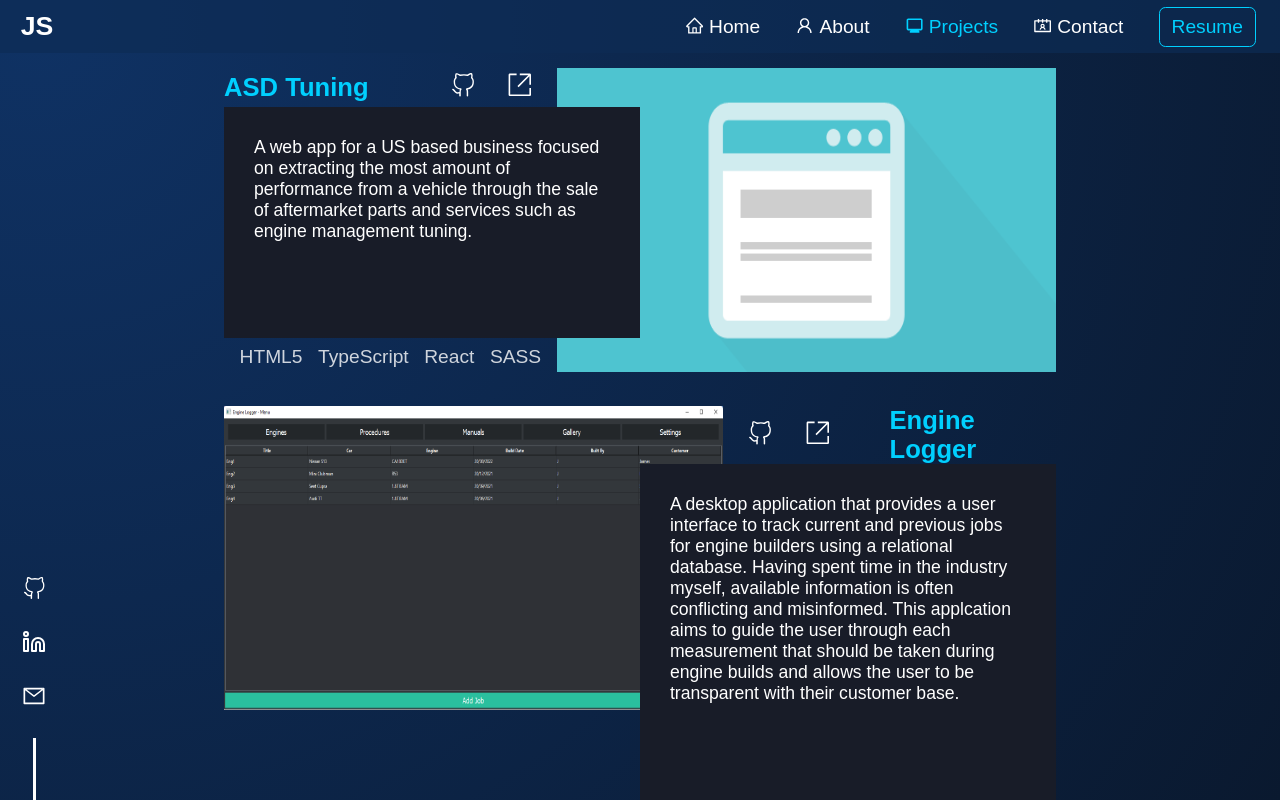
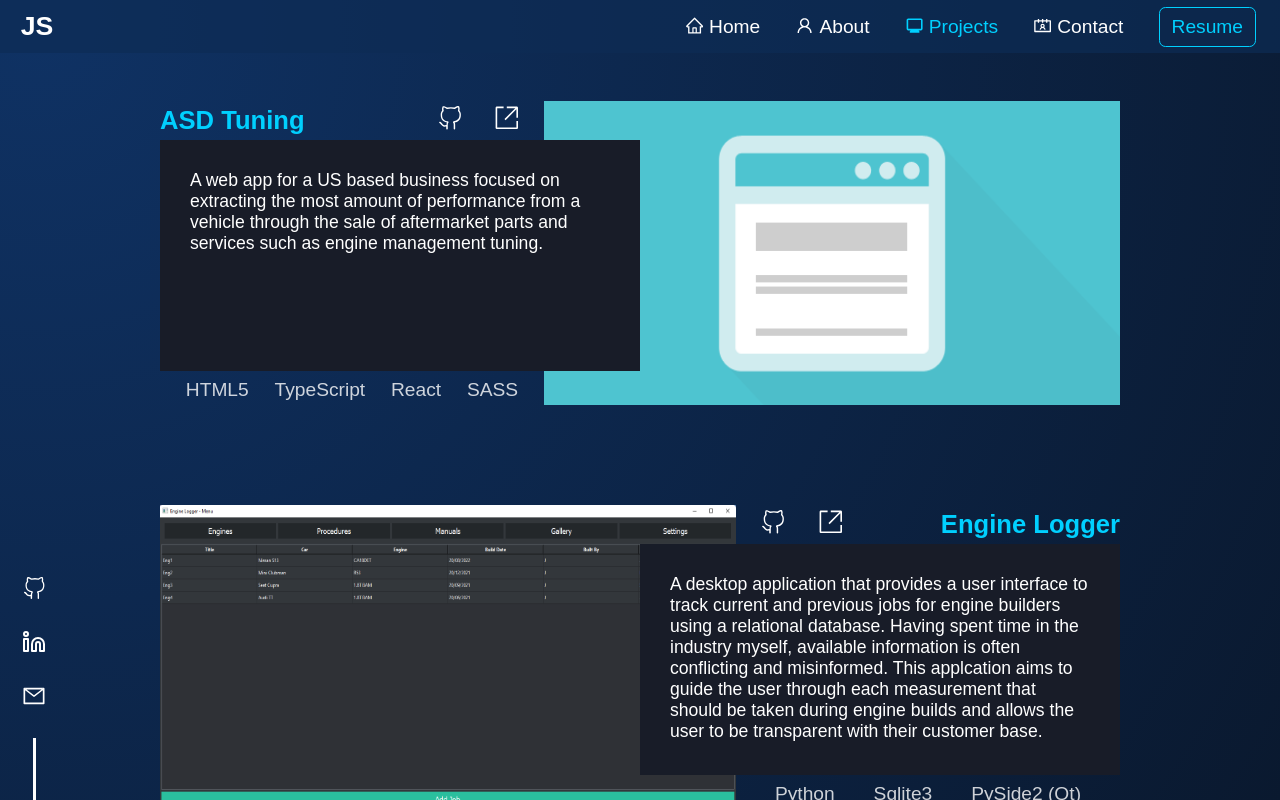
Before and after one commit to JSchoonbrood/Portfolio, a React (Create React App) app: page /projects in a window 1280 px wide. Built offline with nearby package versions, Linux system fonts and the light colour scheme.

Commit message:
Layout fixes

```diff
--- a/src/components/projects/projects.scss
+++ b/src/components/projects/projects.scss
@@ -20,7 +20,6 @@
       background-color: variables.$accent-color;
       color: variables.$text-color-default;
       font-size: variables.$text-font-size;
-      height: auto;
     }
     &-tools {
       display: flex;
@@ -65,9 +64,8 @@
       display: grid;
       grid-template-columns: repeat(10, 10%);
       grid-template-rows: 1fr 2fr 2fr 2fr 1fr;
-      width: 65%;
-      height: fit-content;
-      margin: 15px;
+      width: 75%;
+      margin: 6vh;
     }
   }
 
```
